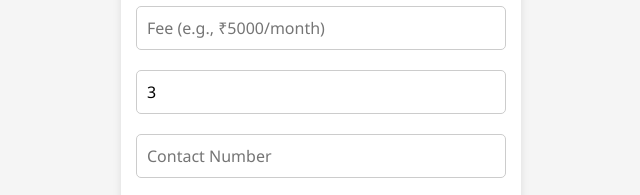
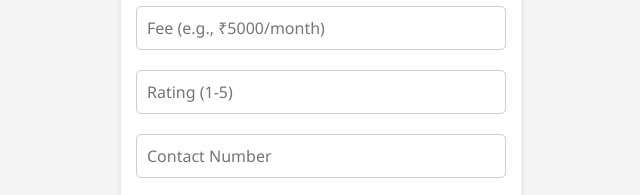
Before and after one commit to muhammedma-2006/hostelreview, a plain HTML site: page index.html in a window 1280 px wide. Shown: the part 1676-1871 px from the top of the page, 319-959 px from the left. Drawn offline with Linux system fonts and the light colour scheme.

Commit message:
Update index.html

```diff
--- a/index.html
+++ b/index.html
@@ -41,7 +41,7 @@
         <input type="text" id="hostelName" placeholder="Hostel Name" required>
         <input type="text" id="hostelLocation" placeholder="Location" required>
         <input type="text" id="hostelFee" placeholder="Fee (e.g., ₹5000/month)" required>
-        <input type="number" id="hostelRating" placeholder="Rating (1-5)" value="3" min="0" max="5" step="0.1" required>
+        <input type="number" id="hostelRating" placeholder="Rating (1-5)"  min="1" max="5" step="0.1" required>
         <input type="text" id="hostelContact" placeholder="Contact Number" required>
         <button type="button" onclick="addHostel()">Add Hostel</button>
     </form>
```
